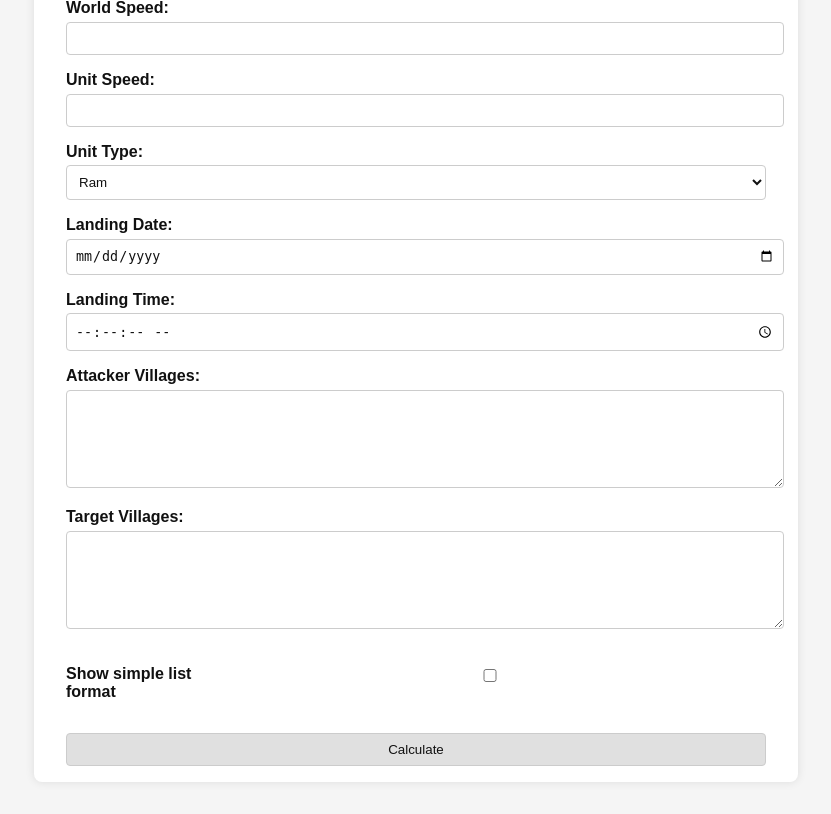
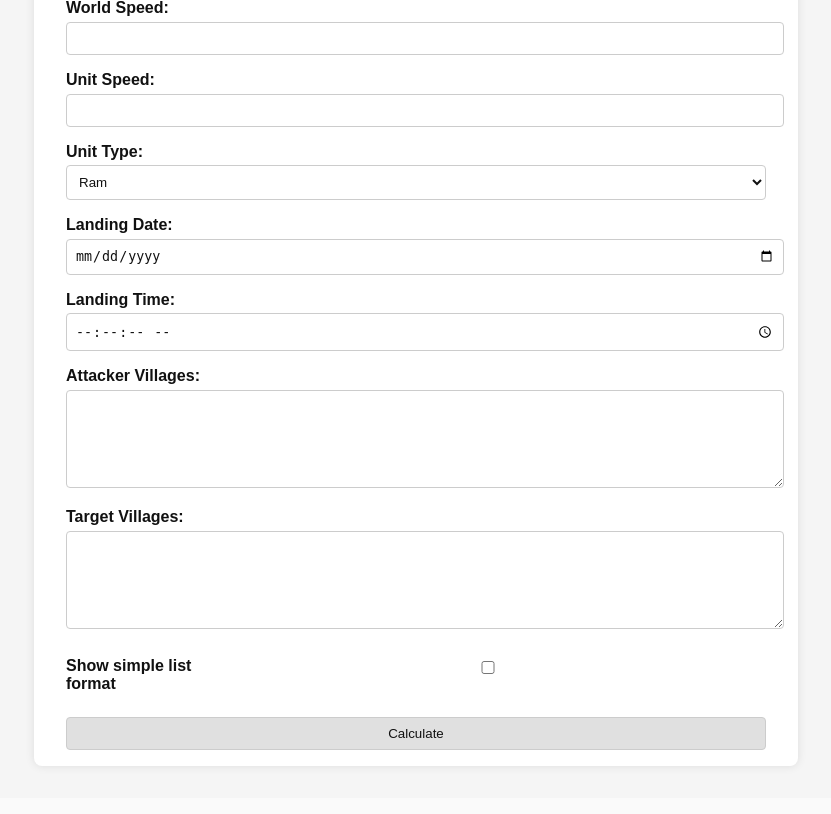
Before and after one commit to NFTbeats/tw-op-planner, a Flask app: page / in a window 1280 px wide. Shown: the part 214-1028 px from the top of the page, without its empty margins (224-1055 px from the left). After the commit the page ends 982 px from the top, so only its background shows below. Run offline with Flask 3, Linux system fonts and the light colour scheme.

Commit message:
More style

```diff
--- a/static/style.css
+++ b/static/style.css
@@ -130,6 +130,6 @@ body.light-mode .attack-box {
   flex-direction: row-reverse; /* places checkbox to the right of label */
   align-items: center;
   justify-content: flex-end;
-  gap: 0.4rem;
-  margin: 1rem 0;
+  gap: 0.1rem;
+  margin: 0.5rem 0;
 }
```
